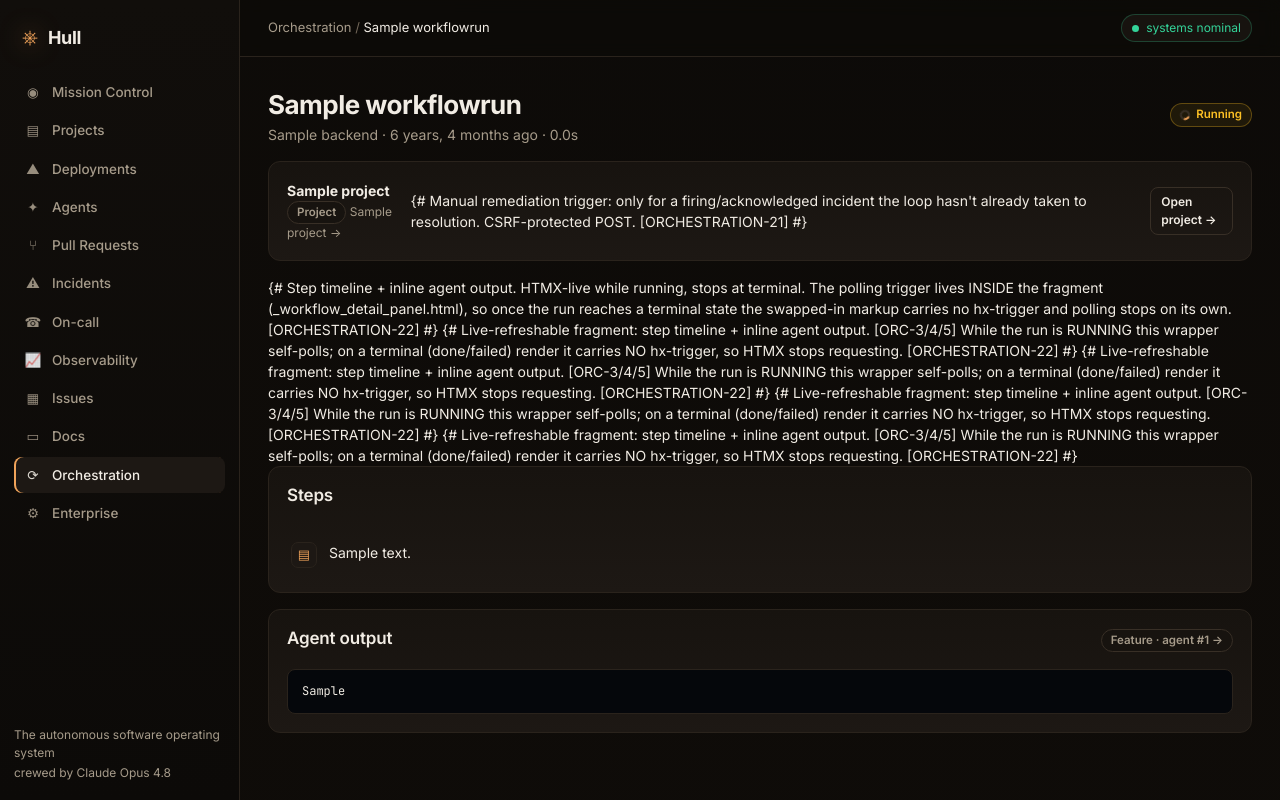
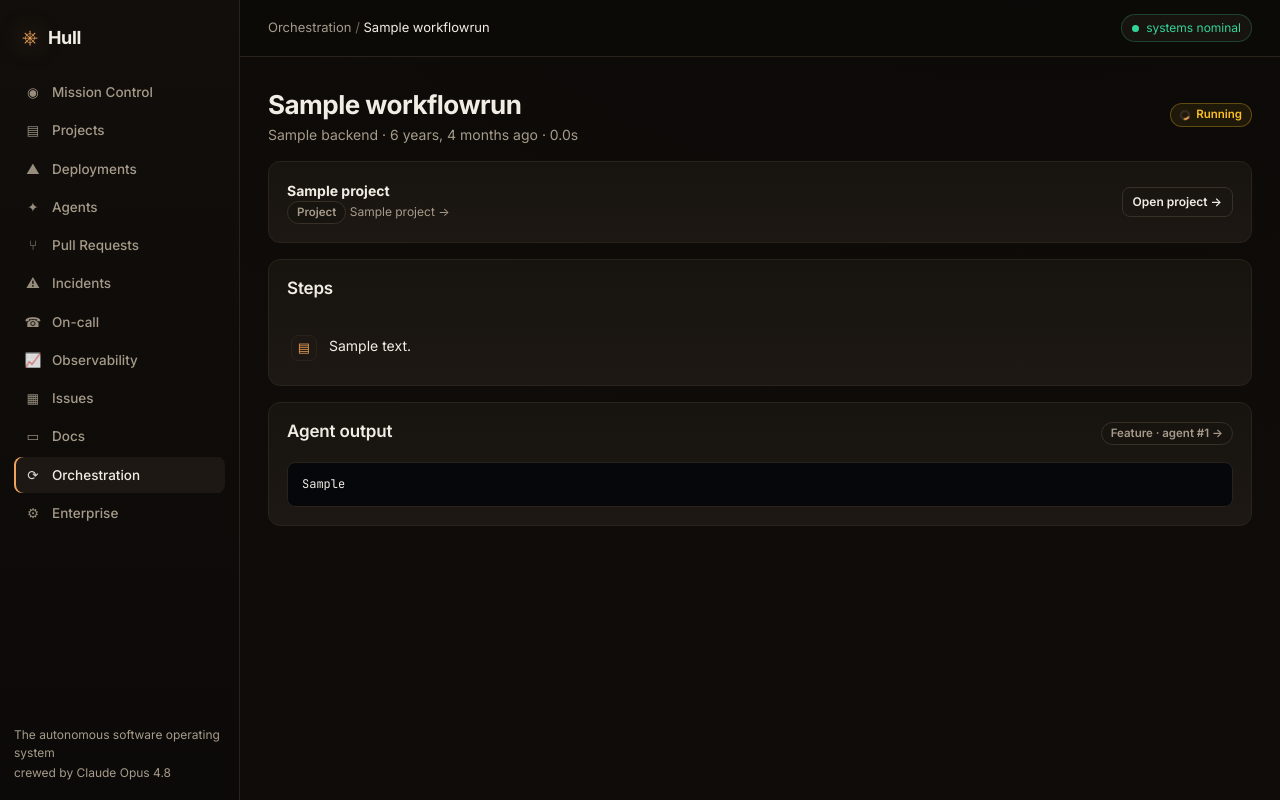
Before and after one commit to jhmaddox/hull-claude-build-day, a Django app: page /orchestration/1/ in a window 1280 px wide. Run offline with Django 5.2, Linux system fonts and the light colour scheme; a user stored in the database is signed in; tables that the repository leaves empty hold one stand-in row (values such as "Sample post"); some libraries are stand-ins or nearby versions.

Commit message:
Convert all {# #} template comments to {% comment %} (Django {# #} is single-line only; multi-line renders literally) + note the rule in CONTRACTS.md

```diff
--- a/agents/templates/agents/_stream.html
+++ b/agents/templates/agents/_stream.html
@@ -20,7 +20,7 @@
   stops emitting hx-get), so no full-block flash and no oobErrorNoTarget.
 {% endcomment %}
 
-{# --- self-polling status header (self-replaces via outerHTML) --- #}
+{% comment %} --- self-polling status header (self-replaces via outerHTML) --- {% endcomment %}
 <div id="stream"
      {% if run.status == 'queued' or run.status == 'running' %}
      hx-get="{% url 'agents:stream' run.pk %}?since={{ since|default:0 }}"
@@ -43,10 +43,10 @@
 </div>
 
 {% if oob %}
-  {# Poll response: append ONLY the new bytes to the stable sibling #agent-logs. #}
+  {% comment %} Poll response: append ONLY the new bytes to the stable sibling #agent-logs. {% endcomment %}
   {% if delta %}<div id="agent-logs" hx-swap-oob="beforeend">{{ delta }}</div>{% endif %}
 {% else %}
-  {# Initial render: emit the full log body ONCE as a sibling of #stream. #}
+  {% comment %} Initial render: emit the full log body ONCE as a sibling of #stream. {% endcomment %}
   <div class="logs" id="agent-logs">{{ run.output }}{% if not run.output %}<span class="muted" id="agent-logs-empty">waiting for output…</span>{% endif %}</div>
 {% endif %}
 
--- a/issues/templates/issues/_board_card.html
+++ b/issues/templates/issues/_board_card.html
@@ -1,6 +1,6 @@
 {% load helm_extras %}
-{# A board card with an inline per-card status select (HTMX, drag-free).
-   Wrapped in an id'd container so set_status can swap it in place. #}
+{% comment %} A board card with an inline per-card status select (HTMX, drag-free).
+   Wrapped in an id'd container so set_status can swap it in place. {% endcomment %}
 <div id="board-card-{{ ticket.pk }}" class="issues-board-card">
   {% include "issues/_ticket_card.html" %}
   <form class="issues-card-status"
--- a/observability/templates/observability/_metrics.html
+++ b/observability/templates/observability/_metrics.html
@@ -3,7 +3,7 @@
      hx-get="/obs/deployment/{{ deployment.pk }}/metrics/?window={{ window_minutes }}"
      hx-trigger="every 5s"
      hx-swap="outerHTML">
-  {# OBS-14: presentational health banner (no incidents opened). #}
+  {% comment %} OBS-14: presentational health banner (no incidents opened). {% endcomment %}
   {% if health_banner %}
   <div class="card stat mb-16" style="border-color: {% if health_banner.level == 'danger' %}rgba(248,113,113,.35){% else %}rgba(52,211,153,.3){% endif %};">
     <div class="row gap-8" style="align-items:center;">
--- a/observability/templates/observability/dashboard.html
+++ b/observability/templates/observability/dashboard.html
@@ -16,7 +16,7 @@
   </div>
 </div>
 
-{# Time-window switcher: sets ?window= and reloads (the fragment then polls). #}
+{% comment %} Time-window switcher: sets ?window= and reloads (the fragment then polls). {% endcomment %}
 <div class="row mb-16" style="gap:6px;align-items:center;">
   <span class="muted small">Window:</span>
   {% for w in window_choices %}
@@ -25,6 +25,6 @@
   {% endfor %}
 </div>
 
-{# Live metrics fragment — HTMX polled (hx-get / hx-trigger='every Ns'). #}
+{% comment %} Live metrics fragment — HTMX polled (hx-get / hx-trigger='every Ns'). {% endcomment %}
 {% include "observability/_metrics.html" %}
 {% endblock %}
--- a/observability/templates/observability/incident_list.html
+++ b/observability/templates/observability/incident_list.html
@@ -14,7 +14,7 @@
   {% endif %}
 </div>
 
-{# OBS-1: manual "Declare incident" form (toggled). #}
+{% comment %} OBS-1: manual "Declare incident" form (toggled). {% endcomment %}
 <div class="card mb-16" id="declare-card" style="display:none;">
   <div class="card-head"><h2>Declare an incident</h2></div>
   <form method="post" action="/obs/incidents/declare/">
--- a/observability/templates/observability/logs.html
+++ b/observability/templates/observability/logs.html
@@ -16,7 +16,7 @@
   </div>
 </div>
 
-{# OBS-11: saved log view quick-filter chips (HTMX-free links; carry params). #}
+{% comment %} OBS-11: saved log view quick-filter chips (HTMX-free links; carry params). {% endcomment %}
 <div class="row mb-16 wrap" style="gap:6px;align-items:center;">
   <span class="muted small">Quick filters:</span>
   <a class="btn btn-sm btn-ghost" href="/obs/deployment/{{ deployment.pk }}/logs/">All</a>
--- a/observability/templates/observability/monitor_list.html
+++ b/observability/templates/observability/monitor_list.html
@@ -23,7 +23,7 @@
           {% if m.deployment %}· {{ m.deployment.environment.project.name }}/{{ m.deployment.environment.name }}{% else %}· (all deployments){% endif %}</div>
       </div>
       <span class="pill badge {{ m.status_pill_class }}" title="live status">{{ m.status_label }}</span>
-      {# OBS-9: inline enable/disable toggle (no edit form). #}
+      {% comment %} OBS-9: inline enable/disable toggle (no edit form). {% endcomment %}
       <form method="post" action="/obs/monitors/{{ m.pk }}/toggle/" style="display:inline;">
         {% csrf_token %}
         <button class="btn btn-sm btn-ghost" type="submit" title="Toggle enabled">{% if m.enabled %}Disable{% else %}Enable{% endif %}</button>
--- a/observability/templates/observability/overview.html
+++ b/observability/templates/observability/overview.html
@@ -15,7 +15,7 @@
   </div>
 </div>
 
-{# Org fleet summary — aggregate golden signals across live deployments. #}
+{% comment %} Org fleet summary — aggregate golden signals across live deployments. {% endcomment %}
 <div class="grid grid-4 mb-16">
   <div class="card stat">
     <div class="label muted small">TOTAL REQ RATE</div>
--- a/orchestration/templates/orchestration/_agents_panel.html
+++ b/orchestration/templates/orchestration/_agents_panel.html
@@ -1,5 +1,5 @@
 {% load helm_extras %}
-{# Swarm summary tiles + the crew. Org-scoped, fragment is HTMX-polled. [ORCHESTRATION-19] #}
+{% comment %} Swarm summary tiles + the crew. Org-scoped, fragment is HTMX-polled. [ORCHESTRATION-19] {% endcomment %}
 <div class="grid grid-4 mb-16">
   <div class="card stat"><div class="label">Running</div><div class="value warn">{{ tiles.running }}</div></div>
   <div class="card stat"><div class="label">Queued</div><div class="value">{{ tiles.queued }}</div></div>
--- a/orchestration/templates/orchestration/_workflow_detail_panel.html
+++ b/orchestration/templates/orchestration/_workflow_detail_panel.html
@@ -1,7 +1,7 @@
 {% load helm_extras %}
-{# Live-refreshable fragment: step timeline + inline agent output. [ORC-3/4/5]
+{% comment %} Live-refreshable fragment: step timeline + inline agent output. [ORC-3/4/5]
    While the run is RUNNING this wrapper self-polls; on a terminal (done/failed)
-   render it carries NO hx-trigger, so HTMX stops requesting. [ORCHESTRATION-22] #}
+   render it carries NO hx-trigger, so HTMX stops requesting. [ORCHESTRATION-22] {% endcomment %}
 <div id="wf-detail-panel"
      {% if run.status == 'running' %}
      hx-get="/orchestration/{{ run.pk }}/panel/"
@@ -40,4 +40,4 @@
   </div>
 </div>
 {% endif %}
-</div>{# /#wf-detail-panel — self-polling wrapper [ORCHESTRATION-22] #}
+</div>{% comment %} /#wf-detail-panel — self-polling wrapper [ORCHESTRATION-22] {% endcomment %}
--- a/orchestration/templates/orchestration/_workflow_row.html
+++ b/orchestration/templates/orchestration/_workflow_row.html
@@ -1,5 +1,5 @@
 {% load helm_extras %}
-{# One workflow-run row. Shared by flat + grouped rendering. [ORCHESTRATION-23] #}
+{% comment %} One workflow-run row. Shared by flat + grouped rendering. [ORCHESTRATION-23] {% endcomment %}
 <tr onclick="window.location='/orchestration/{{ r.pk }}/'" style="cursor:pointer;">
   <td>{% if grouped %}<span class="faint">↳ </span>{% endif %}<strong>{{ r.name }}</strong></td>
   <td>
--- a/orchestration/templates/orchestration/_workflow_table.html
+++ b/orchestration/templates/orchestration/_workflow_table.html
@@ -4,9 +4,9 @@
     <tr><th>Workflow</th><th>Status</th><th>Backend</th><th>Project</th><th>Linked</th><th>Detail</th><th>Started</th><th>Duration</th></tr>
   </thead>
   <tbody>
-    {# Sprint/batch grouping: runs sharing a [sprint:tag] collapse under one
+    {% comment %} Sprint/batch grouping: runs sharing a [sprint:tag] collapse under one
        header; ungrouped runs render as plain rows. Falls back to flat `runs`
-       when `groups` is absent. [ORCHESTRATION-23] #}
+       when `groups` is absent. [ORCHESTRATION-23] {% endcomment %}
     {% for g in groups %}
       {% if g.group %}
       <tr class="group-head">
--- a/orchestration/templates/orchestration/agents.html
+++ b/orchestration/templates/orchestration/agents.html
@@ -15,7 +15,7 @@
   </div>
 </div>
 
-{# Live, org-scoped swarm view. HTMX-polled (~2s). [ORCHESTRATION-19] #}
+{% comment %} Live, org-scoped swarm view. HTMX-polled (~2s). [ORCHESTRATION-19] {% endcomment %}
 <div id="agents-panel"
      hx-get="/orchestration/agents/panel/"
      hx-trigger="every 2s"
--- a/orchestration/templates/orchestration/workflow_detail.html
+++ b/orchestration/templates/orchestration/workflow_detail.html
@@ -14,7 +14,7 @@
   {% else %}<span class="badge {{ run.status|status_badge }}">{{ run.get_status_display }}</span>{% endif %}
 </div>
 
-{# Linked-entity panel: real <a href> when resolvable, plain text otherwise. [ORC-2] #}
+{% comment %} Linked-entity panel: real <a href> when resolvable, plain text otherwise. [ORC-2] {% endcomment %}
 <div class="card mb-16">
   <div class="row between">
     <div>
@@ -31,8 +31,8 @@
       </div>
     </div>
     <div class="row" style="gap:8px;">
-      {# Manual remediation trigger: only for a firing/acknowledged incident the
-         loop hasn't already taken to resolution. CSRF-protected POST. [ORCHESTRATION-21] #}
+      {% comment %} Manual remediation trigger: only for a firing/acknowledged incident the
+         loop hasn't already taken to resolution. CSRF-protected POST. [ORCHESTRATION-21] {% endcomment %}
       {% if link and link.kind == 'Incident' and link.object.status != 'resolved' and link.object.status != 'remediating' %}
       <form method="post" action="/orchestration/remediate/{{ link.object.pk }}/" style="display:inline;">
         {% csrf_token %}
@@ -44,9 +44,9 @@
   </div>
 </div>
 
-{# Step timeline + inline agent output. HTMX-live while running, stops at terminal.
+{% comment %} Step timeline + inline agent output. HTMX-live while running, stops at terminal.
    The polling trigger lives INSIDE the fragment (_workflow_detail_panel.html), so
    once the run reaches a terminal state the swapped-in markup carries no
-   hx-trigger and polling stops on its own. [ORCHESTRATION-22] #}
+   hx-trigger and polling stops on its own. [ORCHESTRATION-22] {% endcomment %}
 {% include "orchestration/_workflow_detail_panel.html" %}
 {% endblock %}
--- a/orchestration/templates/orchestration/workflow_list.html
+++ b/orchestration/templates/orchestration/workflow_list.html
@@ -16,7 +16,7 @@
   </div>
 </div>
 
-{# Crown-jewel loop-health KPIs (org-scoped). Tells the money-shot at a glance. [ORCHESTRATION-20] #}
+{% comment %} Crown-jewel loop-health KPIs (org-scoped). Tells the money-shot at a glance. [ORCHESTRATION-20] {% endcomment %}
 <div class="card mb-16">
   <div class="card-head" style="padding:0 0 12px;">
     <h2>Autonomous loop health</h2>
@@ -41,7 +41,7 @@
   <div class="card stat"><div class="label">Failed</div><div class="value {% if stats.failed %}danger{% endif %}">{{ stats.failed }}</div></div>
 </div>
 
-{# Status + kind filters. Absent params -> unfiltered. [ORC-6] #}
+{% comment %} Status + kind filters. Absent params -> unfiltered. [ORC-6] {% endcomment %}
 <div class="row mb-16" style="gap:8px; flex-wrap:wrap;">
   <a class="pill {% if not active.status and not active.kind %}pill-live{% endif %}" href="/orchestration/">All</a>
   {% for s in status_choices %}
--- a/wiki/templates/wiki/_refs.html
+++ b/wiki/templates/wiki/_refs.html
@@ -1,5 +1,5 @@
 {% load helm_extras %}
-{# Related-work refs card + attach UI. Re-rendered standalone on HTMX attach/remove. #}
+{% comment %} Related-work refs card + attach UI. Re-rendered standalone on HTMX attach/remove. {% endcomment %}
 <div class="card-head row between">
   <span>Related work</span>
   <span class="muted small">{{ refs|length }}</span>
```
Also changed, not shown: CONTRACTS.md (+4 -0 lines), agents/templates/agents/detail.html (+7 -7 lines).
